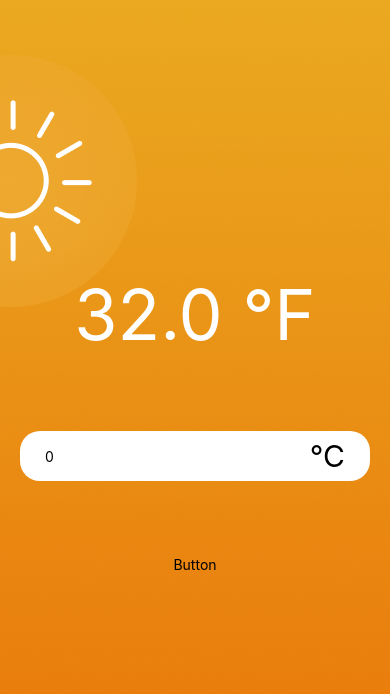
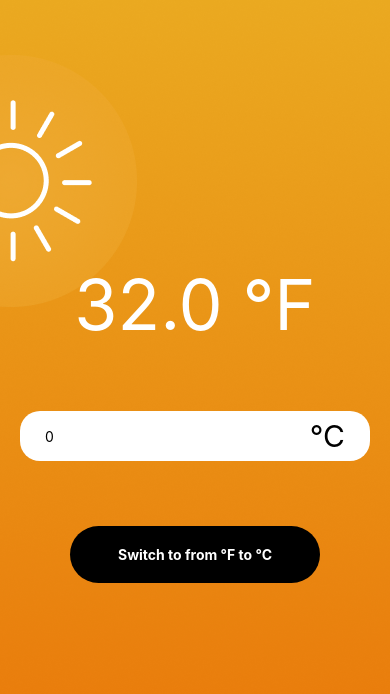
Before and after one commit to drakenevadie19/temperature-converter, a React Native app in the folder front-end/: screen / in a window 390 px wide. Shown: the top 694 px of the page. Built offline with nearby package versions, Linux system fonts and the light colour scheme.

Commit message:
New Change: Adding button toggling for changing system of print

```diff
--- a/front-end/App.js
+++ b/front-end/App.js
@@ -6,7 +6,12 @@ import Input from "./components/Input/Input";
 import { useState } from "react";
 
 import DisplayTemperature from "./components/DisplayTemperature/DisplayTemperature";
-import { UNITS, getOppositeUnit, convertTemperatureTo } from "./utils/temperature"
+import {
+  UNITS,
+  getOppositeUnit,
+  convertTemperatureTo,
+} from "./utils/temperature";
+import ButtonConvert from "./components/ButtonConvert/ButtonConvert";
 
 export default function App() {
   const [inputValue, setInputValue] = useState(0);
@@ -17,7 +22,10 @@ export default function App() {
       return "";
     } else {
       //toFixed(x) = round number to x digit after comma
-      return convertTemperatureTo(inputValue, getOppositeUnit(currentUnit)).toFixed(1)
+      return convertTemperatureTo(
+        inputValue,
+        getOppositeUnit(currentUnit)
+      ).toFixed(1);
     }
   }
 
@@ -28,7 +36,6 @@ export default function App() {
         <SafeAreaProvider>
           <SafeAreaView style={s.root}>
             <View style={s.workspace}>
-
               <DisplayTemperature
                 unit={getOppositeUnit(currentUnit)}
                 temperatureConverted={getConvertedTemperature()}
@@ -40,7 +47,10 @@ export default function App() {
                 defaultValue={0}
               />
 
-              <Text>Button</Text>
+              <ButtonConvert
+                onPress={() => setCurrentUnit(getOppositeUnit(currentUnit))}
+                unit={currentUnit}
+              />
             </View>
           </SafeAreaView>
         </SafeAreaProvider>
--- /dev/null
+++ b/front-end/components/ButtonConvert/ButtonConvert.jsx
@@ -0,0 +1,17 @@
+import { Text, TouchableOpacity } from "react-native";
+import { s } from "./ButtonConvert.style"
+import { getOppositeUnit } from "../../utils/temperature";
+
+const ButtonConvert = ({ unit, onPress }) => {
+
+    return (
+        <>
+            <TouchableOpacity onPress={onPress} style={s.buttonConvert}>
+                <Text style={s.buttonConvertText}>Switch to from {getOppositeUnit(unit)} to {unit}</Text>
+            </TouchableOpacity>
+        </>
+    );
+
+}
+
+export default ButtonConvert;
--- /dev/null
+++ b/front-end/components/ButtonConvert/ButtonConvert.style.js
@@ -0,0 +1,16 @@
+import { StyleSheet } from "react-native"
+
+export const s = StyleSheet.create({
+    buttonConvert: {
+        backgroundColor: "black",
+        paddingHorizontal: 40,
+        paddingVertical: 20,
+        borderRadius: 30,
+        width: 250
+    },
+    buttonConvertText: {
+        alignSelf: "center",
+        fontWeight: "bold",
+        color: "white",
+    }
+});
```
